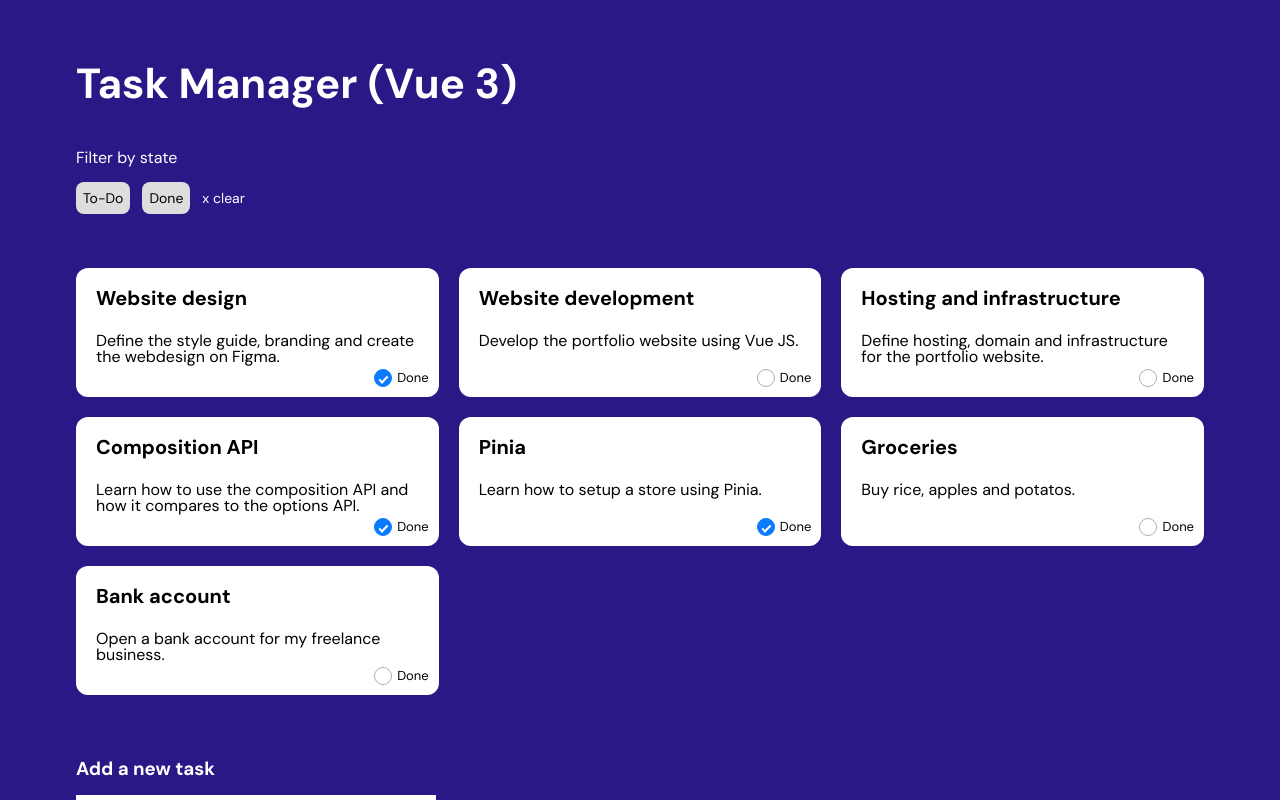
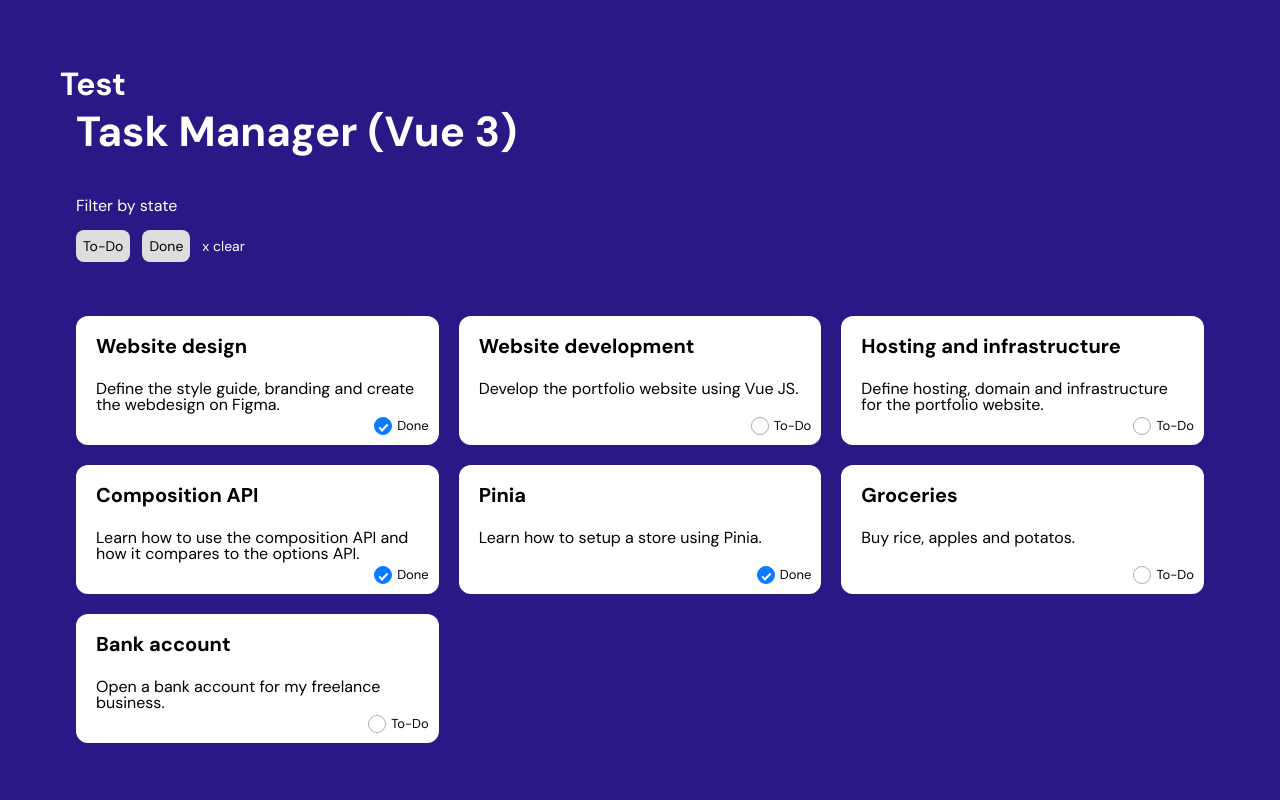
Before and after one commit to redeyedev-208/vue3-with-pinia-overview, a Vue app: page / in a window 1280 px wide. Shown: the top 800 px of the page. Built offline with nearby package versions, Linux system fonts and the light colour scheme.

Commit message:
added toggling state to task button on displayed card

```diff
--- a/src/App.vue
+++ b/src/App.vue
@@ -1,5 +1,6 @@
 <script setup>
 import { reactive } from 'vue';
+import Task from './components/Task.vue';
 
 // Reactive for arrays and objects
 const tasks = reactive([
@@ -8,38 +9,45 @@ const tasks = reactive([
     description:
       'Define the style guide, branding and create the webdesign on Figma.',
     completed: true,
+    id: 1
   },
   {
     name: 'Website development',
     description: 'Develop the portfolio website using Vue JS.',
     completed: false,
+    id: 2
   },
   {
     name: 'Hosting and infrastructure',
     description:
       'Define hosting, domain and infrastructure for the portfolio website.',
     completed: false,
+    id: 3
   },
   {
     name: 'Composition API',
     description:
       'Learn how to use the composition API and how it compares to the options API.',
     completed: true,
+    id: 4
   },
   {
     name: 'Pinia',
     description: 'Learn how to setup a store using Pinia.',
     completed: true,
+    id: 5
   },
   {
     name: 'Groceries',
     description: 'Buy rice, apples and potatos.',
     completed: false,
+    id: 6
   },
   {
     name: 'Bank account',
     description: 'Open a bank account for my freelance business.',
     completed: false,
+    id: 7
   },
 ]);
 
@@ -58,16 +66,25 @@ let newTask = { completed: false };
 
 function addTask() {
   if (newTask.name && newTask.description) {
+    newTask.id = Math.max(...tasks.map(task => task.id)) + 1;
     tasks.push(newTask);
-    newTask = {completed: false};
+    newTask = { completed: false };
   } else {
-    alert("Please enter title and description for the new task.")
+    alert('Please enter title and description for the new task.');
   }
+}
 
+function toggleTaskStatus(id) {
+  tasks.forEach(task => {
+    if (task.id === id) {
+      task.completed = !task.completed;
+    }
+  })
 }
 </script>
 
 <template>
+  <h1>Test</h1>
   <main class="container">
     <div class="header">
       <div class="header-side">
@@ -89,25 +106,12 @@ function addTask() {
     </div>
 
     <div class="tasks">
-      <div
+      <Task
+      @toggleTaskStatus="toggleTaskStatus"
         v-for="(task, index) in tasks"
+        :task="task"
         :key="index"
-        class="task"
-      >
-        <h3>
-          {{ task.name }}
-        </h3>
-        <p>
-          {{ task.description }}
-        </p>
-        <div class="task-check">
-          <input
-            type="checkbox"
-            :checked="task.completed"
-          />
-          <label> Done </label>
-        </div>
-      </div>
+      />
     </div>
 
     <div class="add-task">
@@ -124,12 +128,17 @@ function addTask() {
         rows="4"
         placeholder="Enter a description..."
       /><br />
-      <button @click="addTask" class="btn gray">Add Task</button>
+      <button
+        @click="addTask"
+        class="btn gray"
+      >
+        Add Task
+      </button>
     </div>
   </main>
 </template>
 
-<style lang="scss" scoped>
+<style lang="scss">
 .header {
   display: flex;
   justify-content: space-between;
@@ -195,80 +204,6 @@ function addTask() {
   }
 }
 
-.task {
-  display: flex;
-  flex-direction: column;
-  background-color: var(--white-color);
-  color: var(--black-color);
-  padding: 20px;
-  border-radius: 12px;
-  position: relative;
-
-  h3 {
-    font-size: 20px;
-    font-weight: 700;
-    line-height: 21px;
-    letter-spacing: 0em;
-    text-align: left;
-  }
-
-  p {
-    margin-top: 24px;
-    margin-bottom: 12px;
-    font-size: 16px;
-    font-weight: 400;
-    line-height: 16px;
-    letter-spacing: 0em;
-    text-align: left;
-  }
-
-  .task-check {
-    display: flex;
-    align-items: center;
-    justify-content: center;
-    position: absolute;
-    bottom: 10px;
-    right: 10px;
-
-    label {
-      font-size: 13px;
-      font-weight: 400;
-      line-height: 16px;
-      letter-spacing: 0em;
-      text-align: left;
-      margin-left: 5px;
-      cursor: pointer;
-    }
-
-    input {
-      display: flex;
-      justify-content: center;
-      align-items: center;
-      width: 18px;
-      height: 18px;
-      border-radius: 100%;
-      border: 0.77px solid #aeaeb2;
-      appearance: none;
-      cursor: pointer;
-
-      &:checked {
-        background-color: #0a7aff;
-        border-color: #0a7aff;
-
-        &::before {
-          content: '';
-          display: block;
-          width: 4.5px;
-          height: 9px;
-          border: solid white;
-          border-width: 0 2px 2px 0;
-          transform: rotate(45deg);
-        }
-      }
-    }
-  }
-}
-
 .add-task {
   margin-top: 60px;
 
--- /dev/null
+++ b/src/components/Task.vue
@@ -0,0 +1,102 @@
+// Composition Pattern to follow // 1st: Add the logic // When working with
+props in a scrip we use props.etc // In a template we can call the prop directly
+<script setup>
+const props = defineProps(['task']);
+</script>
+
+// 2nd: Add template
+<template>
+  <div class="task">
+    <h3>
+      {{ task.name }}
+    </h3>
+    <p>
+      {{ task.description }}
+    </p>
+    <div class="task-check">
+      <input
+      @click="$emit('toggleTaskStatus', task.id)"
+        type="checkbox"
+        :checked="task.completed"
+      />
+      <label>{{ task.completed ? 'Done' : 'To-Do'}}</label>
+    </div>
+  </div>
+</template>
+
+// 3rd: Add styling
+<style lang="scss" scoped>
+.task {
+  display: flex;
+  flex-direction: column;
+  background-color: var(--white-color);
+  color: var(--black-color);
+  padding: 20px;
+  border-radius: 12px;
+  position: relative;
+
+  h3 {
+    font-size: 20px;
+    font-weight: 700;
+    line-height: 21px;
+    letter-spacing: 0em;
+    text-align: left;
+  }
+
+  p {
+    margin-top: 24px;
+    margin-bottom: 12px;
+    font-size: 16px;
+    font-weight: 400;
+    line-height: 16px;
+    letter-spacing: 0em;
+    text-align: left;
+  }
+
+  .task-check {
+    display: flex;
+    align-items: center;
+    justify-content: center;
+    position: absolute;
+    bottom: 10px;
+    right: 10px;
+
+    label {
+      font-size: 13px;
+      font-weight: 400;
+      line-height: 16px;
+      letter-spacing: 0em;
+      text-align: left;
+      margin-left: 5px;
+      cursor: pointer;
+    }
+
+    input {
+      display: flex;
+      justify-content: center;
+      align-items: center;
+      width: 18px;
+      height: 18px;
+      border-radius: 100%;
+      border: 0.77px solid #aeaeb2;
+      appearance: none;
+      cursor: pointer;
+
+      &:checked {
+        background-color: #0a7aff;
+        border-color: #0a7aff;
+
+        &::before {
+          content: '';
+          display: block;
+          width: 4.5px;
+          height: 9px;
+          border: solid white;
+          border-width: 0 2px 2px 0;
+          transform: rotate(45deg);
+        }
+      }
+    }
+  }
+}
+</style>
```
